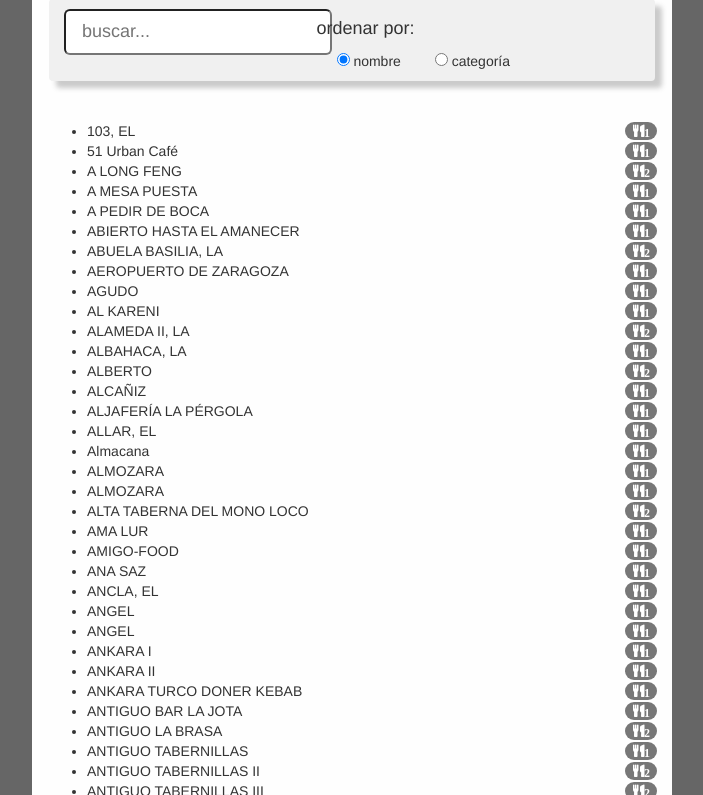
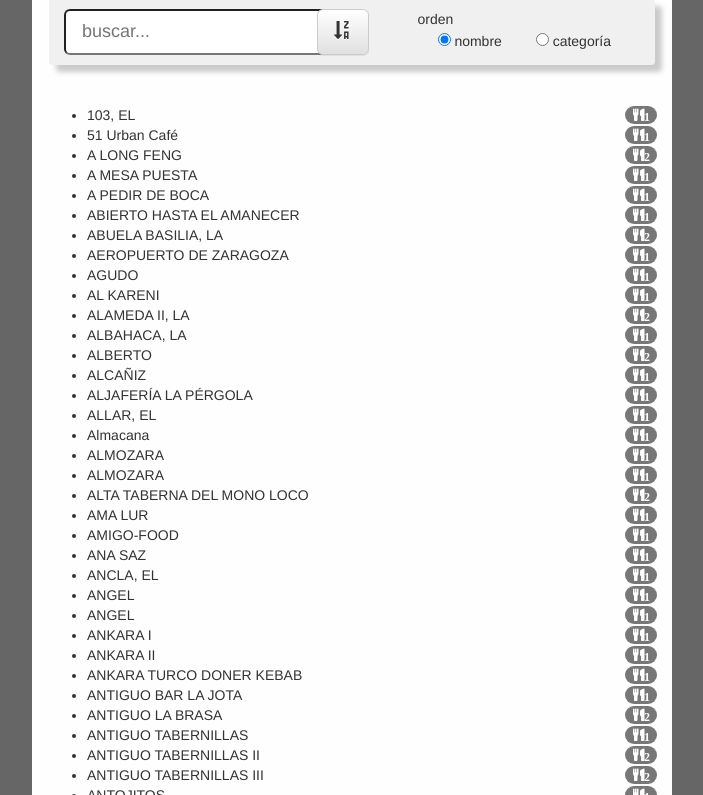
Before and after one commit to francho/taller-intro-angular, a website: page app/index.html in a window 1280 px wide. Shown: the part 91-886 px from the top of the page, without its empty margins (288-991 px from the left). Drawn offline with nearby package versions, Linux system fonts and the light colour scheme.

Commit message:
botón de sentido de orden

```diff
--- a/app/views/listado.html
+++ b/app/views/listado.html
@@ -7,8 +7,17 @@
         <div class="col-md-5">
             <input class="input-lg" type="text" placeholder="buscar..." ng-model="busqueda">
         </div>
-        <div class="col-md-7">
-            <h4>ordenar por: </h4>
+        <div class="col-md-2">
+            <button type="button" class="btn btn-default btn-lg" ng-click="ordenAscendente = !ordenAscendente">
+                <span class="glyphicon"
+                      ng-class="{
+                      'glyphicon-sort-by-alphabet' : ordenAscendente,
+                      'glyphicon-sort-by-alphabet-alt' : !ordenAscendente
+                      }"></span>
+            </button>
+        </div>
+        <div class="col-md-5">
+            orden<br/>
 
             <label class="checkbox-inline">
                 <input type="radio" ng-model="orden" value="title"> nombre
```
